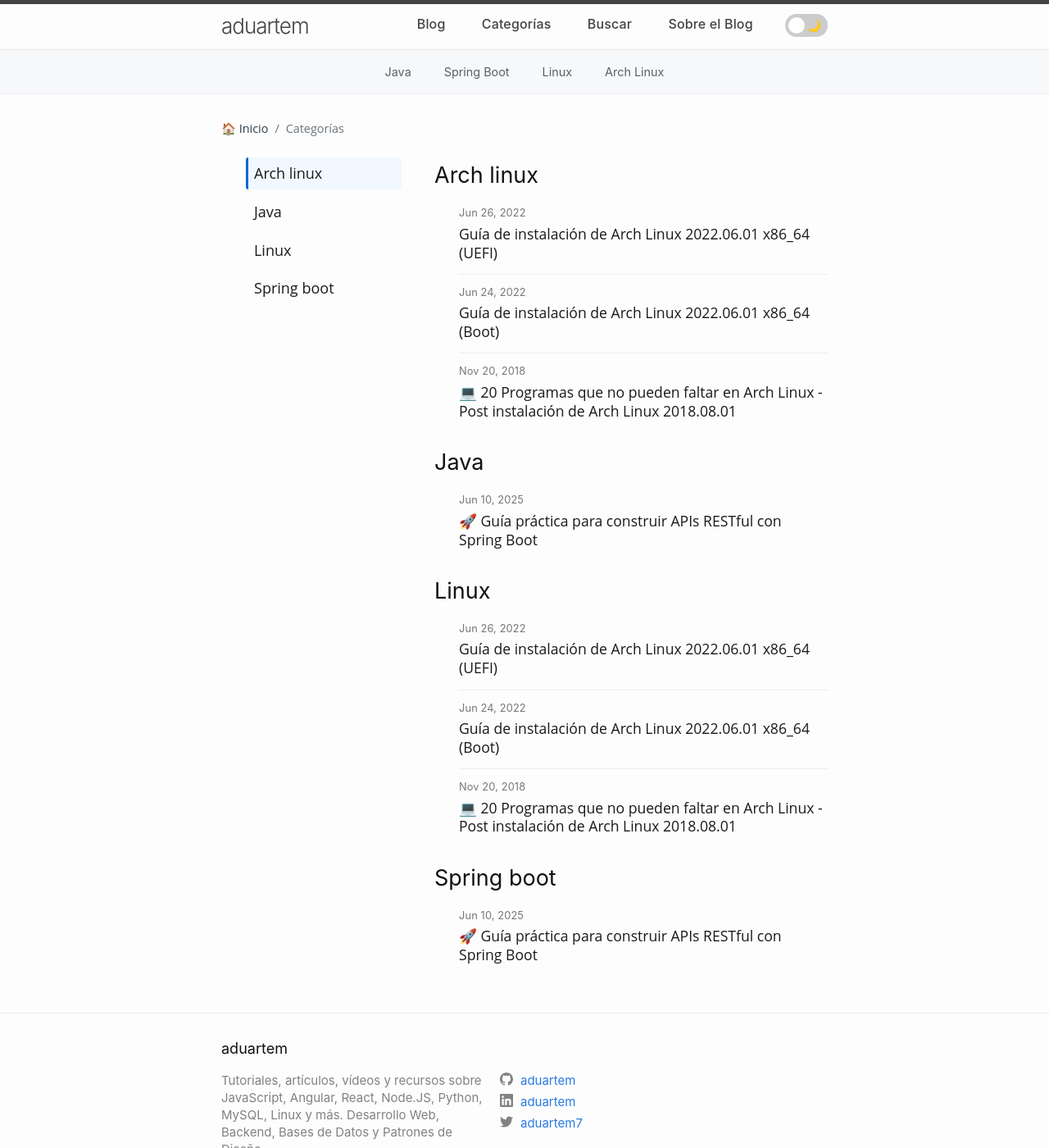
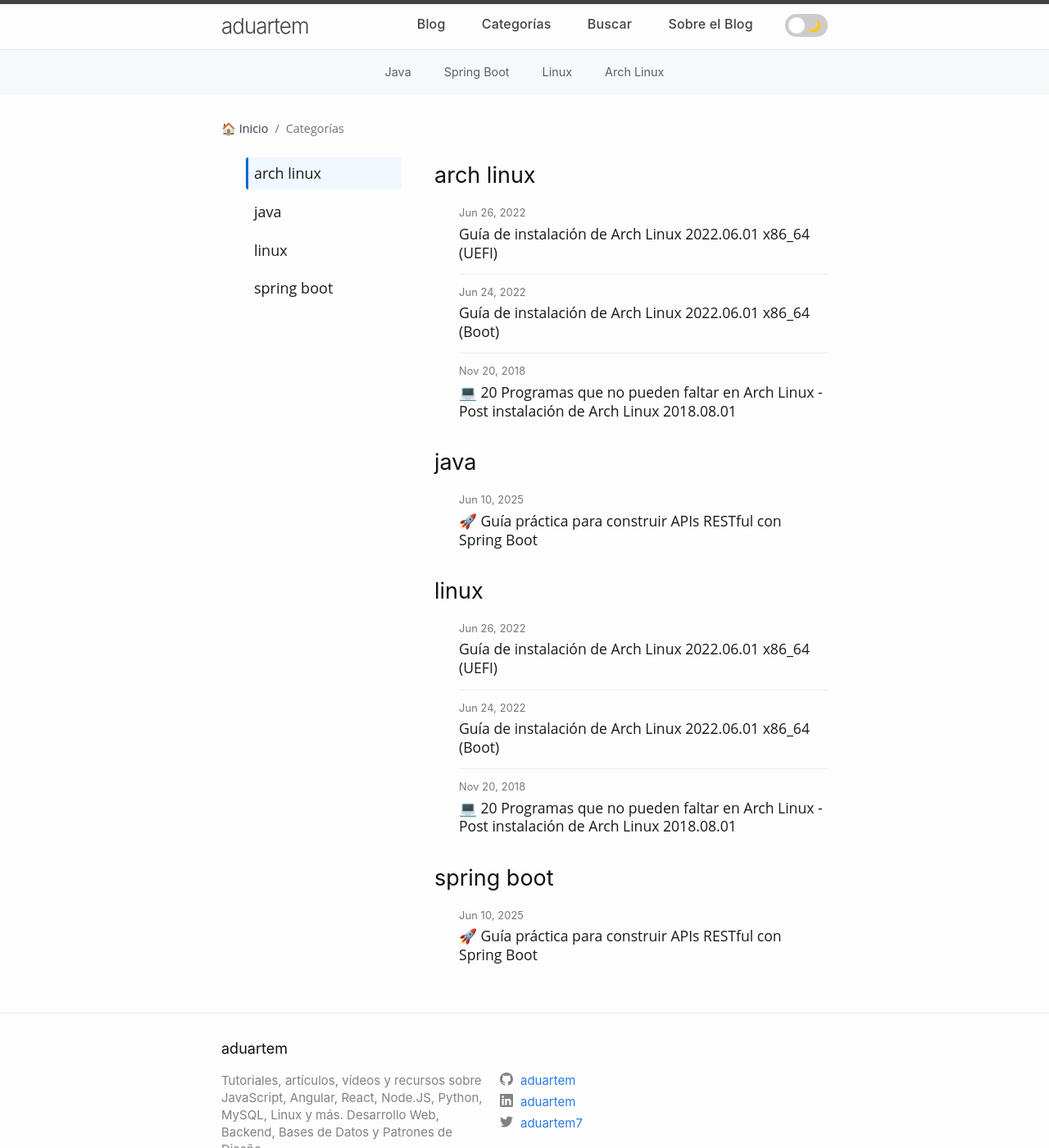
Before and after one commit to aduartem/aduartem.github.io, a Jekyll site: the page built from categories.html, in a window 1280 px wide and 1400 px high. Shown: the whole window at 82% size. Built offline with Jekyll 4.4.1, drawn with Linux system fonts in a browser that asks for light colours; some web fonts are replaced.

Commit message:
normalize categories

```diff
--- a/_layouts/category.html
+++ b/_layouts/category.html
@@ -11,7 +11,7 @@ layout: default
   </div>
 
   <div class="category-description">
-    <p>Artículos en la categoría <strong>{{ page.category | replace: "-", " " | capitalize }}</strong></p>
+    <p>Artículos en la categoría <strong>{{ page.category | replace: "-", " " }}</strong></p>
     {% assign category = page.category %}
   </div>
 
@@ -52,7 +52,7 @@ layout: default
       {% assign all_categories = site.categories | sort %}
       {% for category in all_categories %}
       <li>
-        <a href="/category/{{ category[0] | slugify }}/">{{ category[0] | replace: "-", " " | capitalize }}</a>
+        <a href="/category/{{ category[0] | slugify }}/">{{ category[0] | replace: "-", " " }}</a>
         <span class="category-count">({{ category[1].size }})</span>
       </li>
       {% endfor %}
--- a/_layouts/home.html
+++ b/_layouts/home.html
@@ -37,7 +37,7 @@ layout: default
             &nbsp;•&nbsp;
             <span class="post-categories">
               {%- for category in post.categories -%}
-              <a class="post-category" href="{{ site.baseurl }}/category/{{ category | slugify }}">{{ category }}</a>
+              <a class="post-category" href="{{ site.baseurl }}/category/{{ category | slugify }}">{{ category | replace: "-", " " }}</a>
               {%- unless forloop.last %}, {% endunless -%}
               {%- endfor -%}
             </span>
--- a/categories.html
+++ b/categories.html
@@ -13,7 +13,7 @@ permalink: /categories/
       <ul class="category-nav">
         {% assign categories_sorted = site.categories | sort %}
         {% for category in categories_sorted %}
-        <li><a href="#{{ category[0] | slugify }}">{{ category[0] | replace: "-", " " | capitalize }}</a></li>
+        <li><a href="#{{ category[0] | slugify }}">{{ category[0] | replace: "-", " " }}</a></li>
         {% endfor %}
       </ul>
     </div>
@@ -24,7 +24,7 @@ permalink: /categories/
     {% assign categories_sorted = site.categories | sort %}
     {% for category in categories_sorted %}
     <div class="category-section" id="{{ category[0] | slugify }}">
-      <h2 class="category-name">{{ category[0] | replace: "-", " " | capitalize }}</h2>
+      <h2 class="category-name">{{ category[0] | replace: "-", " " }}</h2>
       <ul class="post-list-by-category">
         {% for post in category[1] %}
         <li>
```
